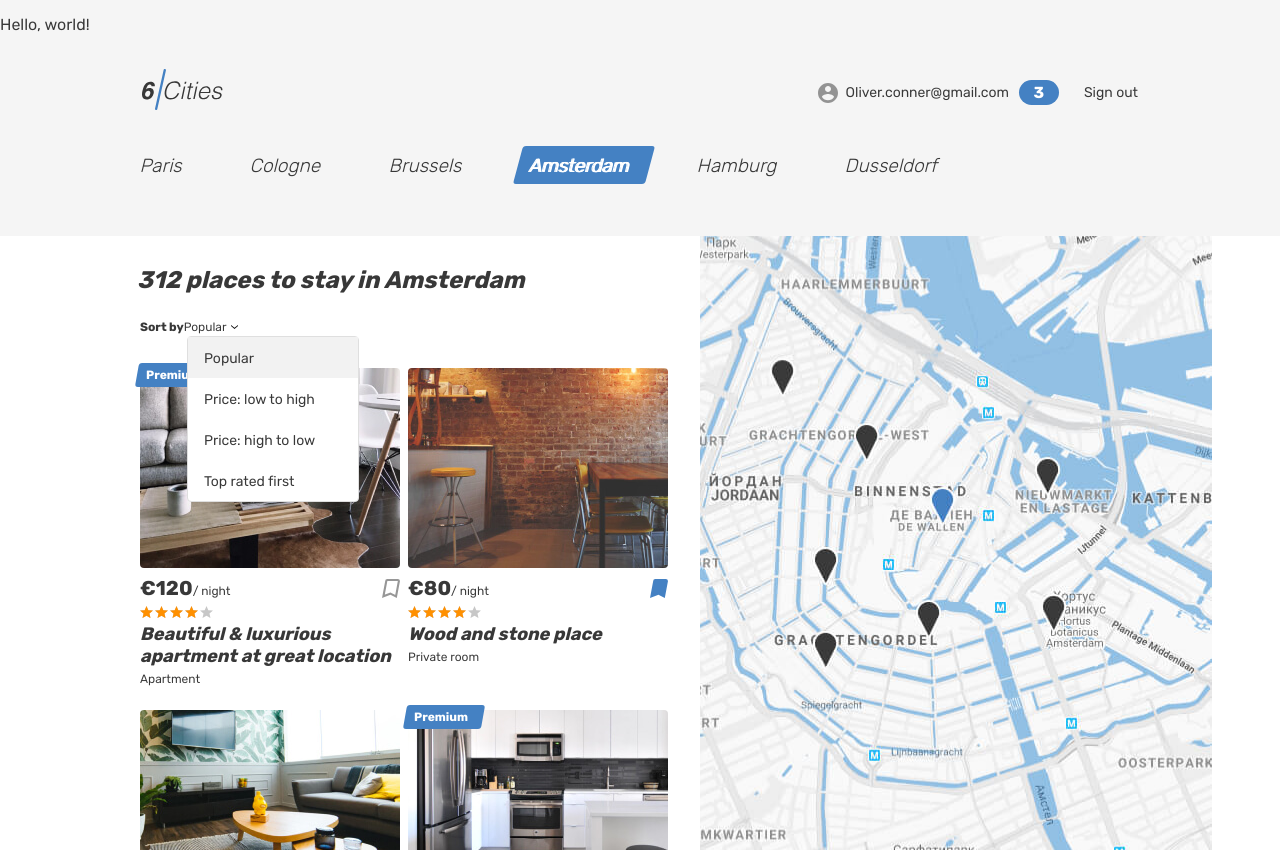
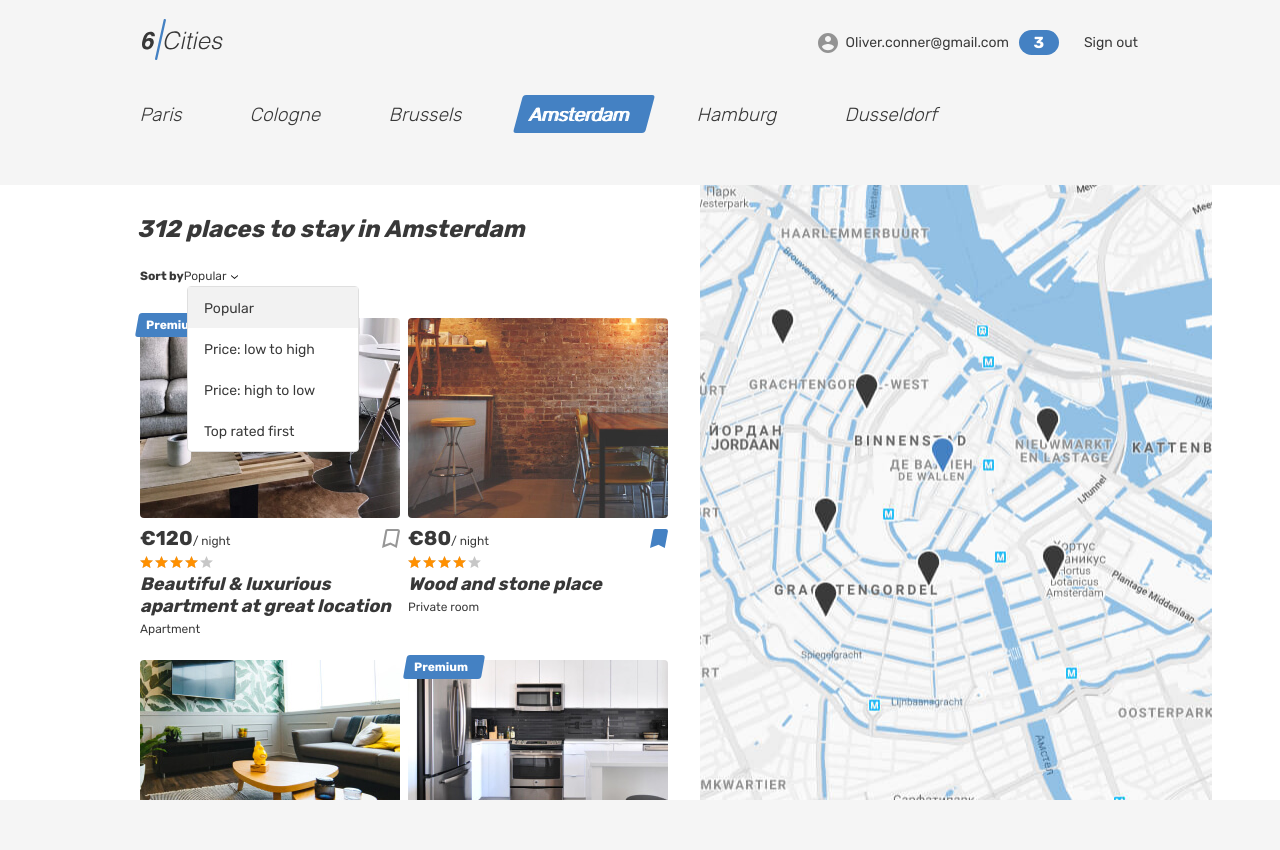
Before and after one commit to shchukin/170520-six-cities-1, a React (Create React App) app in the folder project/: page / in a window 1280 px wide. After the commit the page ends 800 px from the top, so only its background shows below. Built offline with nearby package versions, Linux system fonts and the light colour scheme.

Commit message:
Пробуем вызвать компонент Main из App

```diff
--- a/project/src/components/app/app.tsx
+++ b/project/src/components/app/app.tsx
@@ -1,5 +1,9 @@
+import Main from './../../pages/main/main';
+
 function App(): JSX.Element {
-  return <p>Hello, world!</p>;
+  return (
+    <Main/>
+  );
 }
 
 export default App;
--- a/project/src/index.tsx
+++ b/project/src/index.tsx
@@ -1,7 +1,6 @@
 import React from 'react';
 import ReactDOM from 'react-dom/client';
 import App from './components/app/app';
-import Main from './pages/main/main';
 
 const root = ReactDOM.createRoot(
   document.getElementById('root') as HTMLElement,
@@ -10,6 +9,5 @@ const root = ReactDOM.createRoot(
 root.render(
   <React.StrictMode>
     <App />
-    <Main />
   </React.StrictMode>,
 );
```
